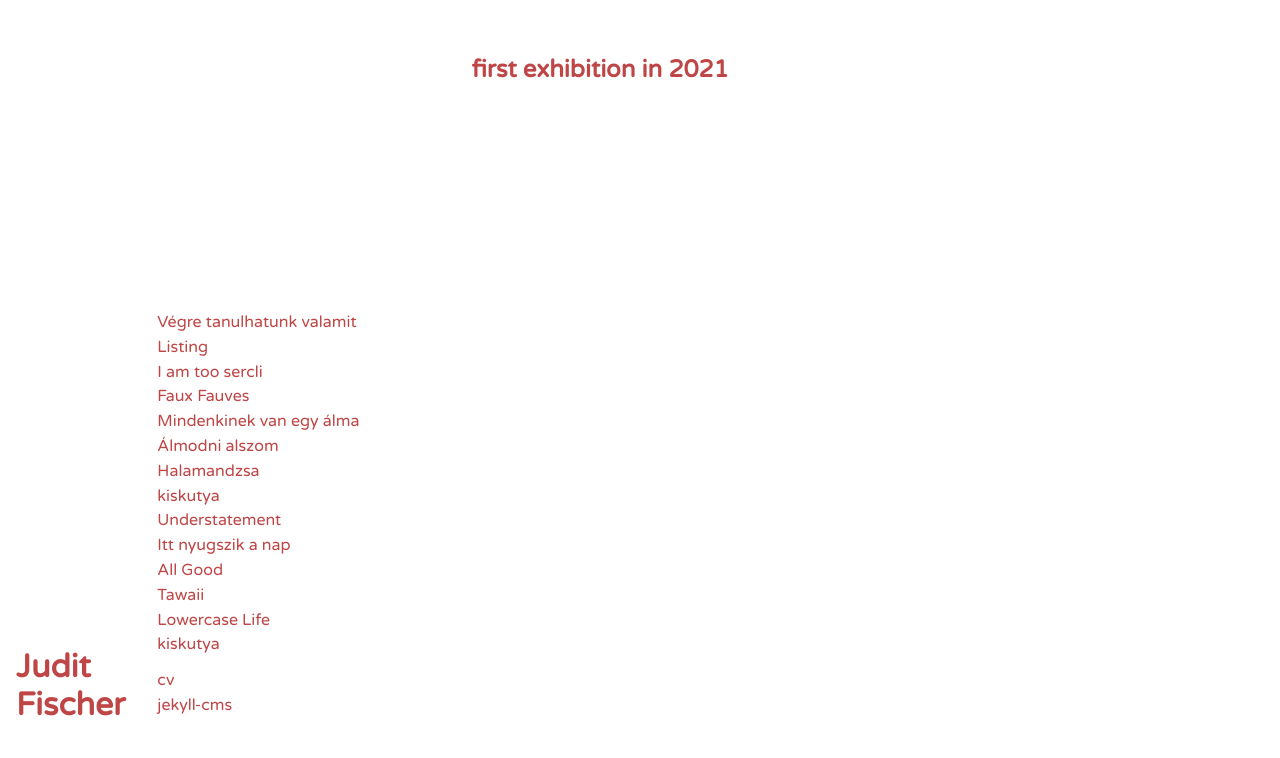
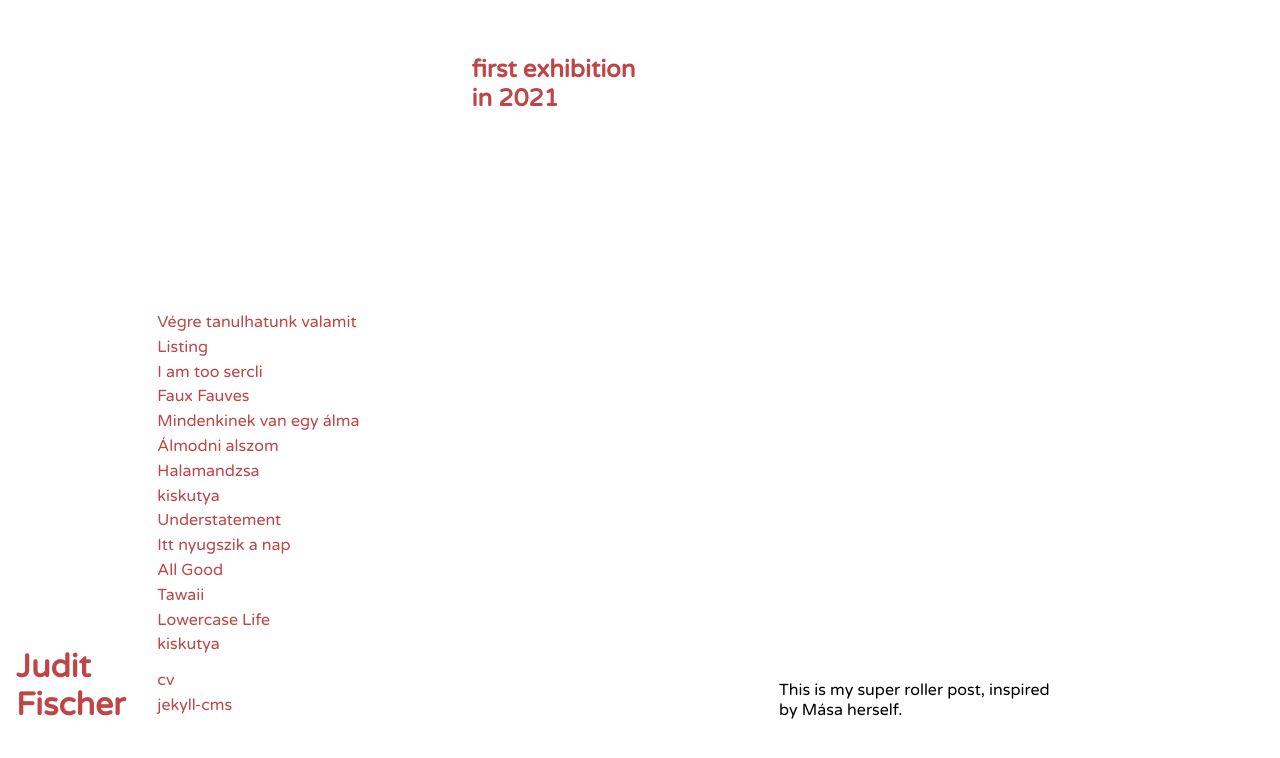
Before and after one commit to zalavariandris/juditfischer-jekyll, a Jekyll site: the page built from _posts/2021-01-01-first_exhibition_in_2021.md, in a window 1280 px wide. Shown: the top 758 px of the page. Built offline with Jekyll 4.4.1, drawn with Linux system fonts in a browser that asks for light colours; some web fonts are replaced.

Commit message:
Update 2021-01-01-first_exhibition_in_2021.md

```diff
--- a/_posts/2021-01-01-first_exhibition_in_2021.md
+++ b/_posts/2021-01-01-first_exhibition_in_2021.md
@@ -3,3 +3,5 @@
 date: 2021-01-01 00:00:00 Z
 layout: default
 ---
+
+This is my super roller post, inspired by Mása herself.
```
